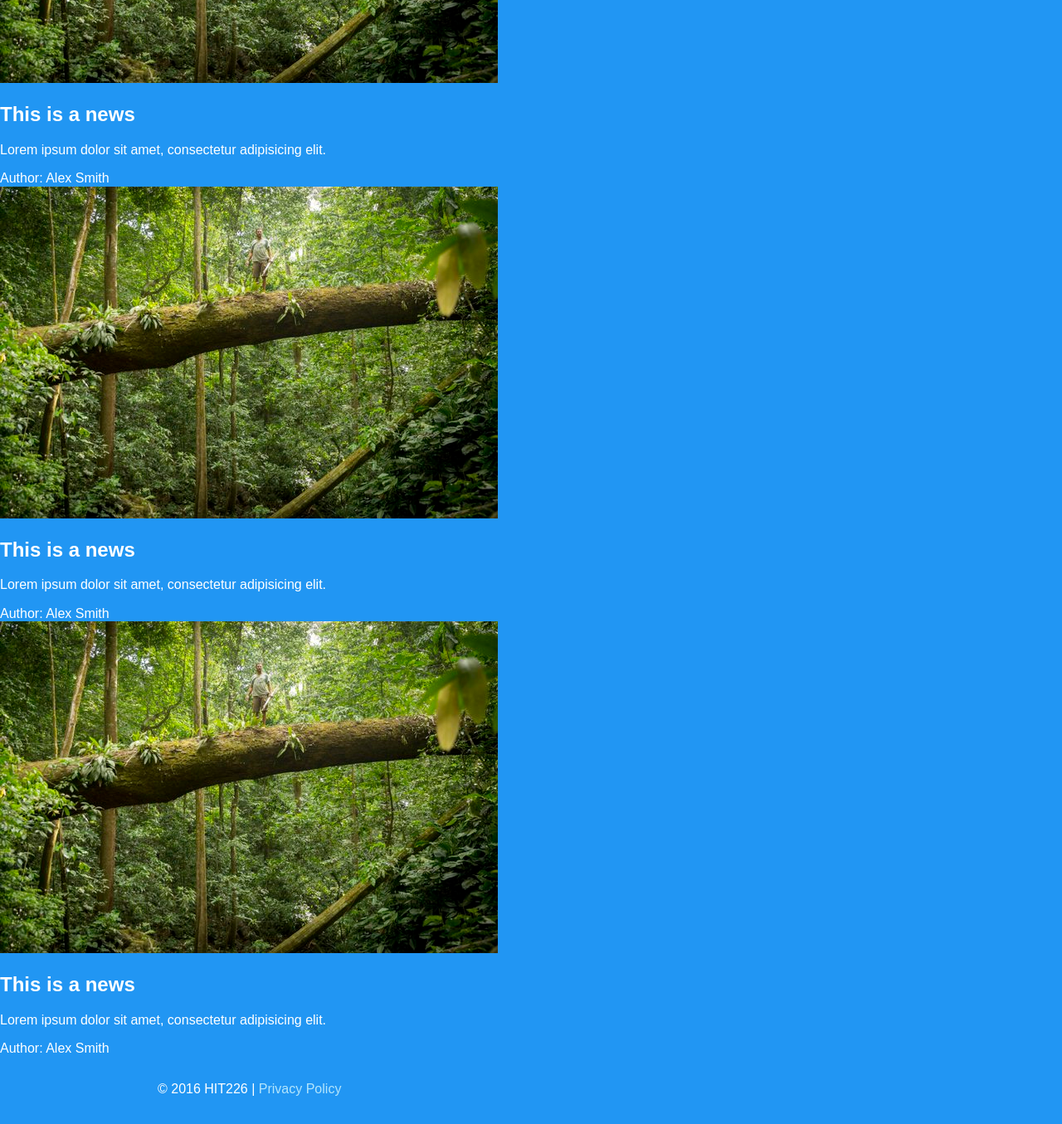
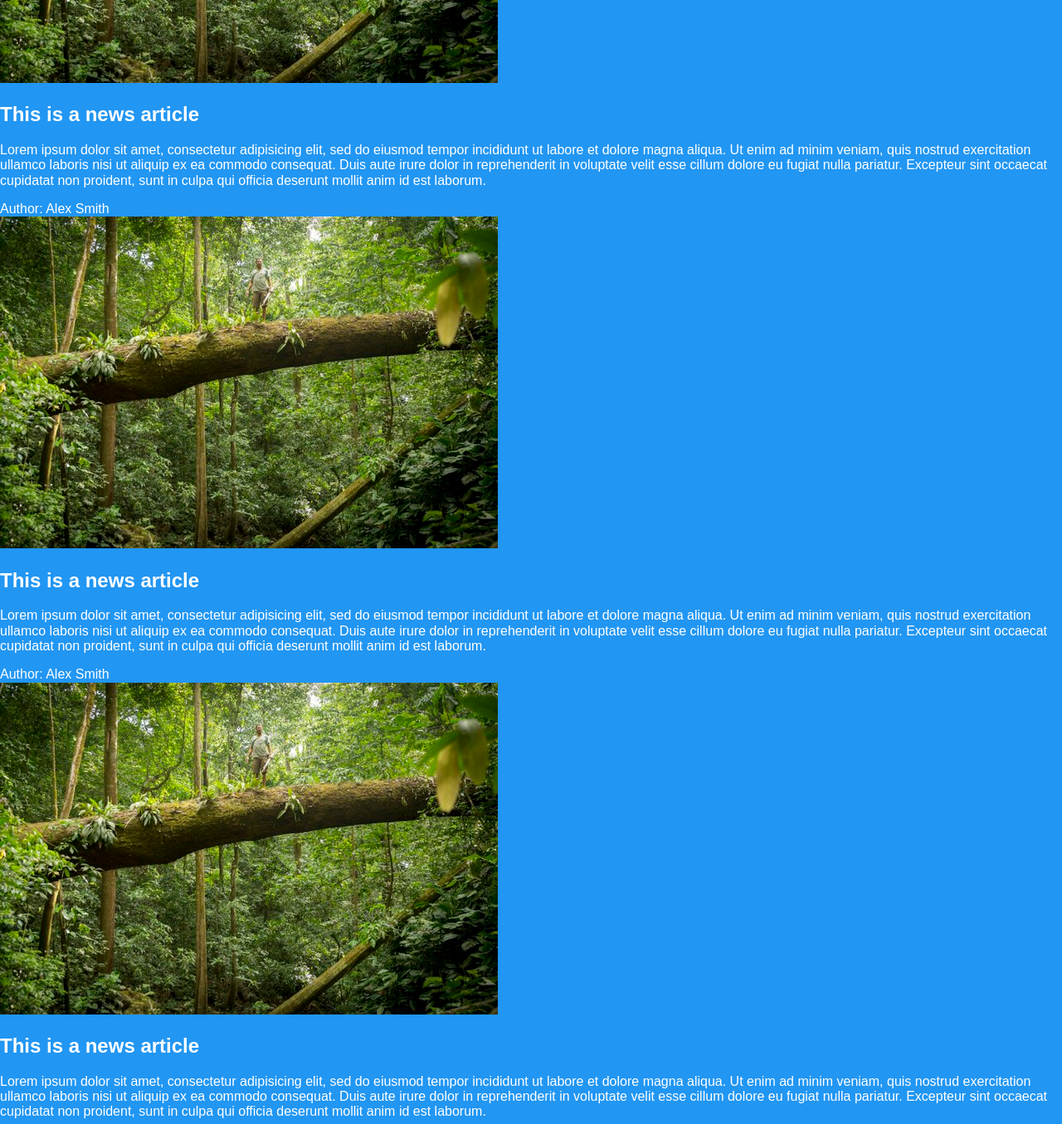
Before and after one commit to HIT226/Week-3-Floats-Review, a plain HTML site: page index.html in a window 1280 px wide. Shown: the part 300-1655 px from the top of the page at 83% size. Drawn offline with Linux system fonts and the light colour scheme; files whose address does not match are found by name.

Commit message:
update titles

```diff
--- a/index.html
+++ b/index.html
@@ -16,8 +16,8 @@
                 <!-- Image attribution https://commons.wikimedia.org/wiki/File:Nature_in_Forst.jpg -->
                 <img src="images/Nature_in_Forst.jpg" alt="" class="news__image">
                 <div class="news__text">
-                    <h2>This is a news</h2>
-                    <p>Lorem ipsum dolor sit amet, consectetur adipisicing elit.</p>
+                    <h2>This is a news article</h2>
+                    <p>Lorem ipsum dolor sit amet, consectetur adipisicing elit, sed do eiusmod tempor incididunt ut labore et dolore magna aliqua. Ut enim ad minim veniam, quis nostrud exercitation ullamco laboris nisi ut aliquip ex ea commodo consequat. Duis aute irure dolor in reprehenderit in voluptate velit esse cillum dolore eu fugiat nulla pariatur. Excepteur sint occaecat cupidatat non proident, sunt in culpa qui officia deserunt mollit anim id est laborum.</p>
                 </div>
                 <footer class="news__footer">
                     <div class="news__btn">Author: Alex Smith</div>
@@ -27,8 +27,8 @@
                 <!-- Image attribution https://commons.wikimedia.org/wiki/File:Nature_in_Forst.jpg -->
                 <img src="images/Nature_in_Forst.jpg" alt="" class="news__image">
                 <div class="news__text">
-                    <h2>This is a news</h2>
-                    <p>Lorem ipsum dolor sit amet, consectetur adipisicing elit.</p>
+                    <h2>This is a news article</h2>
+                    <p>Lorem ipsum dolor sit amet, consectetur adipisicing elit, sed do eiusmod tempor incididunt ut labore et dolore magna aliqua. Ut enim ad minim veniam, quis nostrud exercitation ullamco laboris nisi ut aliquip ex ea commodo consequat. Duis aute irure dolor in reprehenderit in voluptate velit esse cillum dolore eu fugiat nulla pariatur. Excepteur sint occaecat cupidatat non proident, sunt in culpa qui officia deserunt mollit anim id est laborum.</p>
                 </div>
                 <footer class="news__footer">
                     <div class="news__btn">Author: Alex Smith</div>
@@ -38,8 +38,8 @@
                 <!-- Image attribution https://commons.wikimedia.org/wiki/File:Nature_in_Forst.jpg -->
                 <img src="images/Nature_in_Forst.jpg" alt="" class="news__image">
                 <div class="news__text">
-                    <h2>This is a news</h2>
-                    <p>Lorem ipsum dolor sit amet, consectetur adipisicing elit.</p>
+                    <h2>This is a news article</h2>
+                    <p>Lorem ipsum dolor sit amet, consectetur adipisicing elit, sed do eiusmod tempor incididunt ut labore et dolore magna aliqua. Ut enim ad minim veniam, quis nostrud exercitation ullamco laboris nisi ut aliquip ex ea commodo consequat. Duis aute irure dolor in reprehenderit in voluptate velit esse cillum dolore eu fugiat nulla pariatur. Excepteur sint occaecat cupidatat non proident, sunt in culpa qui officia deserunt mollit anim id est laborum.</p>
                 </div>
                 <footer class="news__footer">
                     <div class="news__btn">Author: Alex Smith</div>
```
